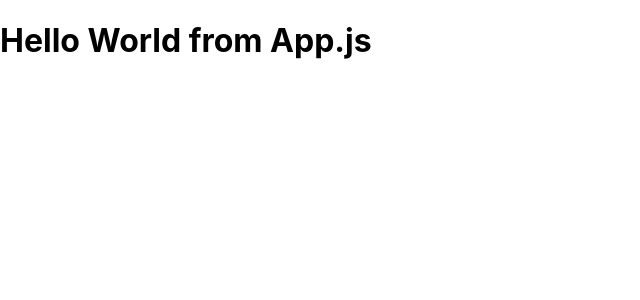
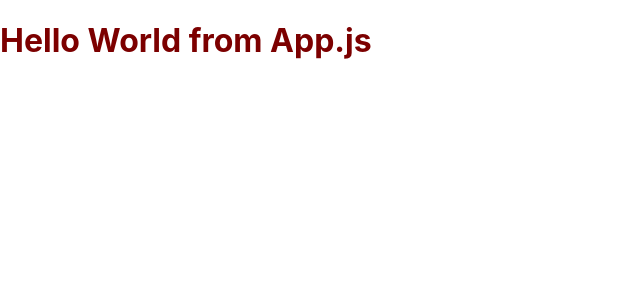
Before and after one commit to Balghari13/class03bootcamp, a React (Create React App) app: page / in a window 1280 px wide. Shown: the top 300 px of the page, without its empty margins (0-640 px from the left). Built offline with nearby package versions, Linux system fonts and the light colour scheme.

Commit message:
update app.css

```diff
--- a/src/App.css
+++ b/src/App.css
@@ -0,0 +1,3 @@
+.heading {
+color: rgb(124, 0, 0);
+}
--- a/src/App.js
+++ b/src/App.js
@@ -2,8 +2,8 @@ import './App.css';
 
 function App() {
   return (
-    <div >
-      <h1>Hello World from App.js </h1>
+    <div className="heading" >
+      <h1>Hello World from App.js  </h1>
 
     </div>
   );
```
